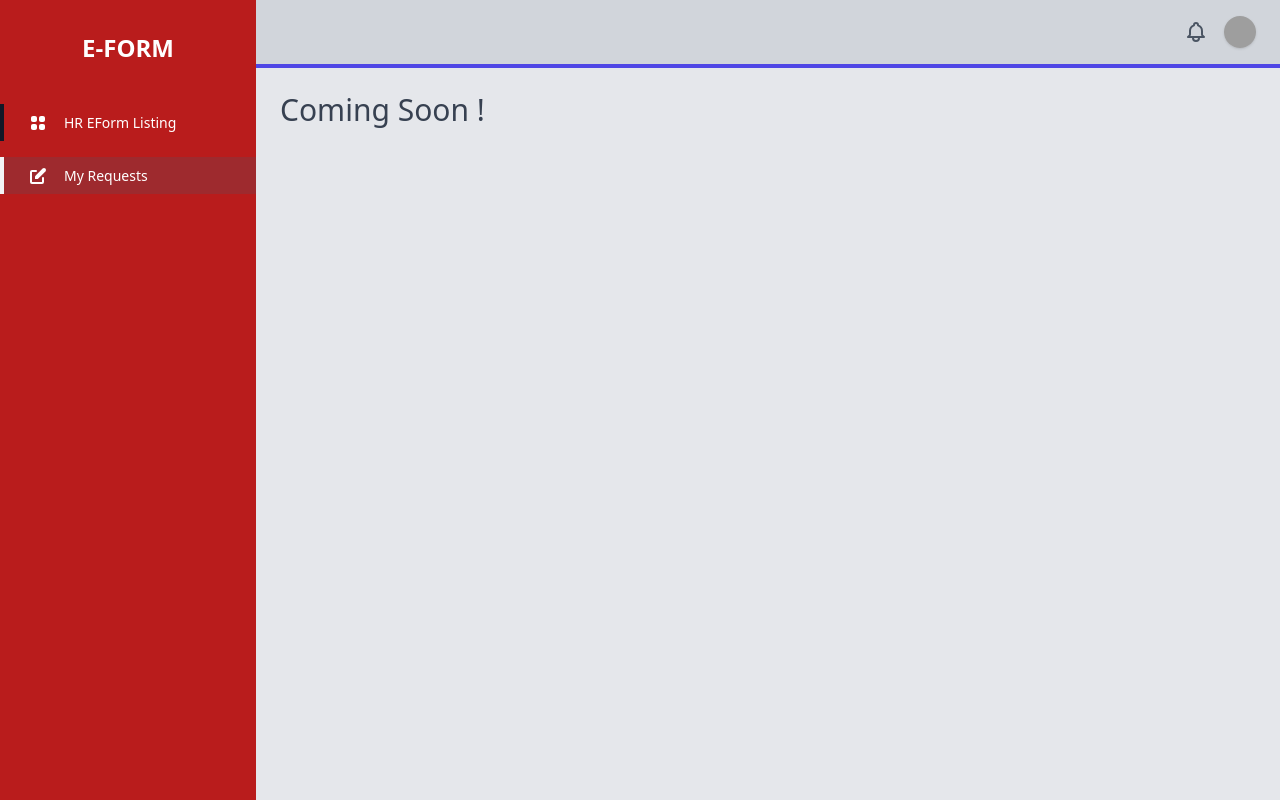
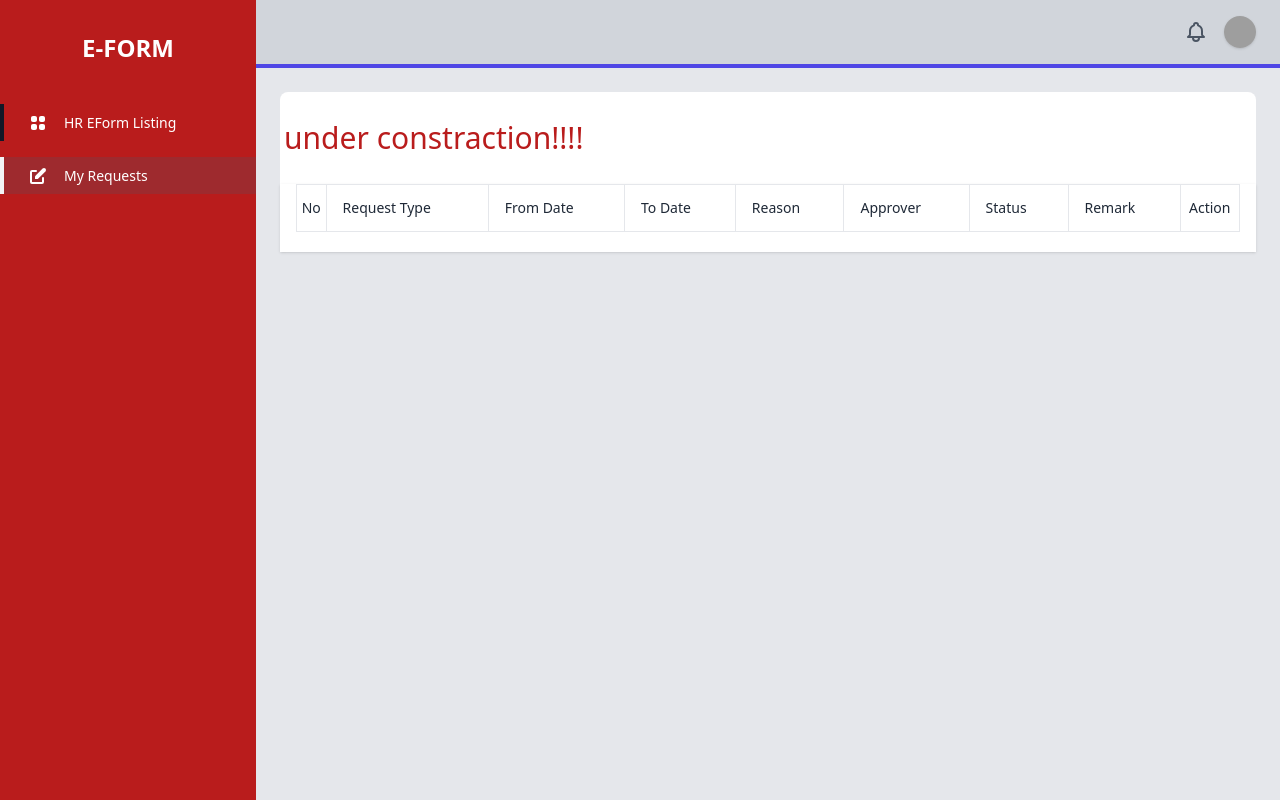
Before and after one commit to Leesfood/LFSITM-LFS-EFORM-UAT, a Vue app: page /myrequest in a window 1280 px wide. Built offline with nearby package versions, Linux system fonts and the light colour scheme; grey boxes are pictures that could not be loaded.

Commit message:
Update my request list

```diff
--- a/src/views/MyRequest/MyRequest.vue
+++ b/src/views/MyRequest/MyRequest.vue
@@ -1,5 +1,30 @@
 <template>
-  <h3 class="text-gray-700 text-3xl font-medium">
-    Coming Soon !
-  </h3>
+  <div class="flex items-center justify-center">
+
+    <div class="w-full">
+      <div class="md:px-1 py-4 pl-4 md:py-7 bg-white rounded-tl-lg rounded-tr-lg">
+        <h3 class="text-red-700 text-3xl font-medium">under constraction!!!!</h3>
+      </div>
+      <!-- Responsive table -->
+      <div class="bg-white shadow px-4 pb-5 overflow-x-auto">
+        <table class="w-full table-auto border border-gray-200">
+          <thead>
+            <tr class="w-full text-sm leading-none text-gray-800 border-b border-gray-200 whitespace-nowrap">
+              <th class="font-normal py-2 text-center border-r border-gray-200">No</th>
+              <th class="font-normal py-4 px-4 text-left border-r border-gray-200 hidden md:table-cell">Request Type</th>
+              <th class="font-normal py-4 text-left px-4 border-r border-gray-200">From Date</th>
+              <th class="font-normal py-4 text-left px-4 border-r border-gray-200">To Date</th>
+              <th class="font-normal text-left px-4 border-r border-gray-200">Reason</th>
+              <th class="font-normal text-left px-4 border-r border-gray-200">Approver</th>
+              <th class="font-normal text-left px-4 border-r border-gray-200">Status</th>
+              <th class="font-normal text-left px-4 border-r border-gray-200">Remark</th>
+              <th class="font-normal border-r border-gray-200">Action</th>
+            </tr>
+          </thead>
+
+        </table>
+      </div>
+
+    </div>
+  </div>
 </template>
```
